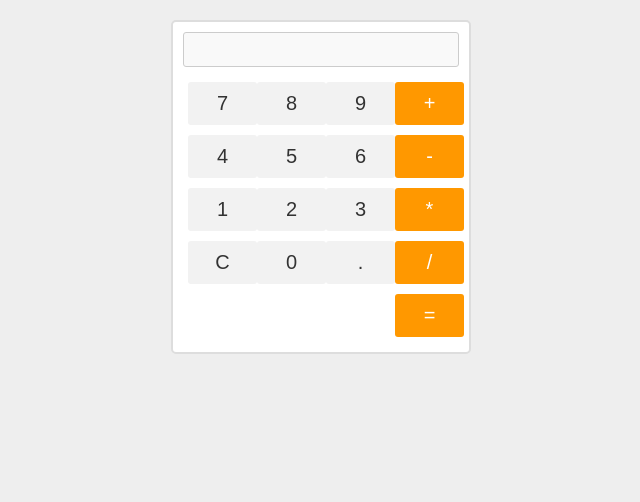
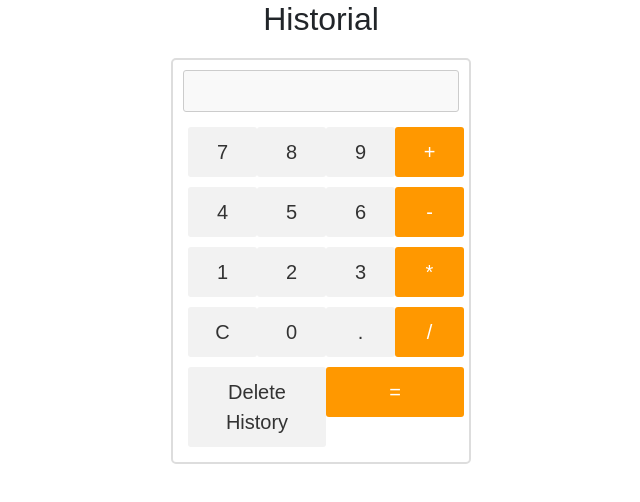
Before and after one commit to DanielSalinasPinedo/Calculadora2, a plain HTML site: page index.html in a window 1280 px wide. Shown: the whole page, without its empty margins (319-959 px from the left). Drawn offline with nearby package versions, Linux system fonts and the light colour scheme.

Commit message:
Update index.html

```diff
--- a/index.html
+++ b/index.html
@@ -3,8 +3,16 @@
   <head>
     <title>Calculadora</title>
     <link rel="stylesheet" href="style.css">
+    <!-- CSS only -->
+    <link href="https://cdn.jsdelivr.net/npm/bootstrap@5.1.3/dist/css/bootstrap.min.css" rel="stylesheet" integrity="sha384-1BmE4kWBq78iYhFldvKuhfTAU6auU8tT94WrHftjDbrCEXSU1oBoqyl2QvZ6jIW3" crossorigin="anonymous">
   </head>
   <body>
+    <div class="lista">
+        <h2 class="text-center">Historial</h2>
+        <div id="contenido">
+        </div>
+      </div>
+    </div>
     <div class="calculadora">
       <input type="text" class="resultado" id="resultado" disabled />
       <div class="fila">
@@ -58,15 +66,20 @@
         </div>
         <div class="columna">
           <button onclick="agregarDecimal()">.</button>
-
         </div>
         <div class="columna operacion">
           <button onclick="operacion('/')">/</button>
-          <button class="igual" onclick="resultado()">=</button>
 
         </div>
       </div>
-    </div>
+      <div class="fila">
+        <div class="columna historial">
+          <button onclick="history()">Delete History</button>
+        </div>
+        <div class="columna operacion">
+          <button class="igual" onclick="resultado()">=</button>
+        </div>
+      </div>
 
     <script src="script.js"></script>
   </body>
```
